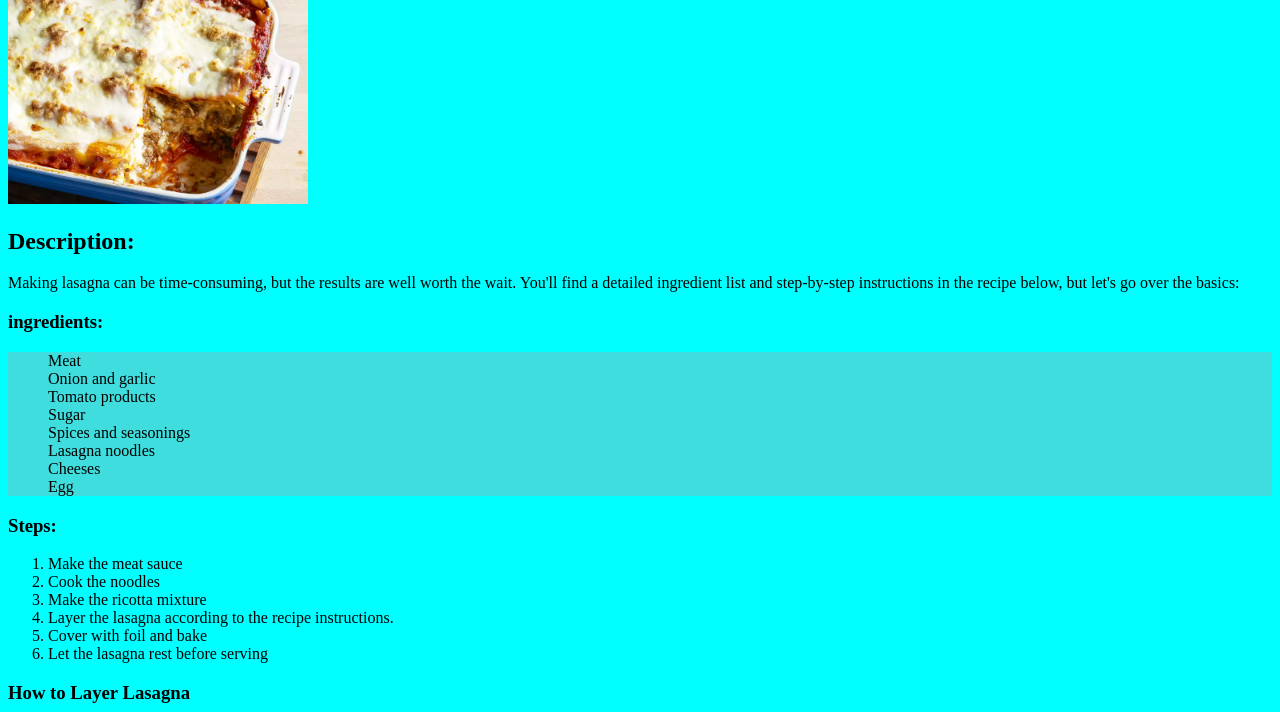
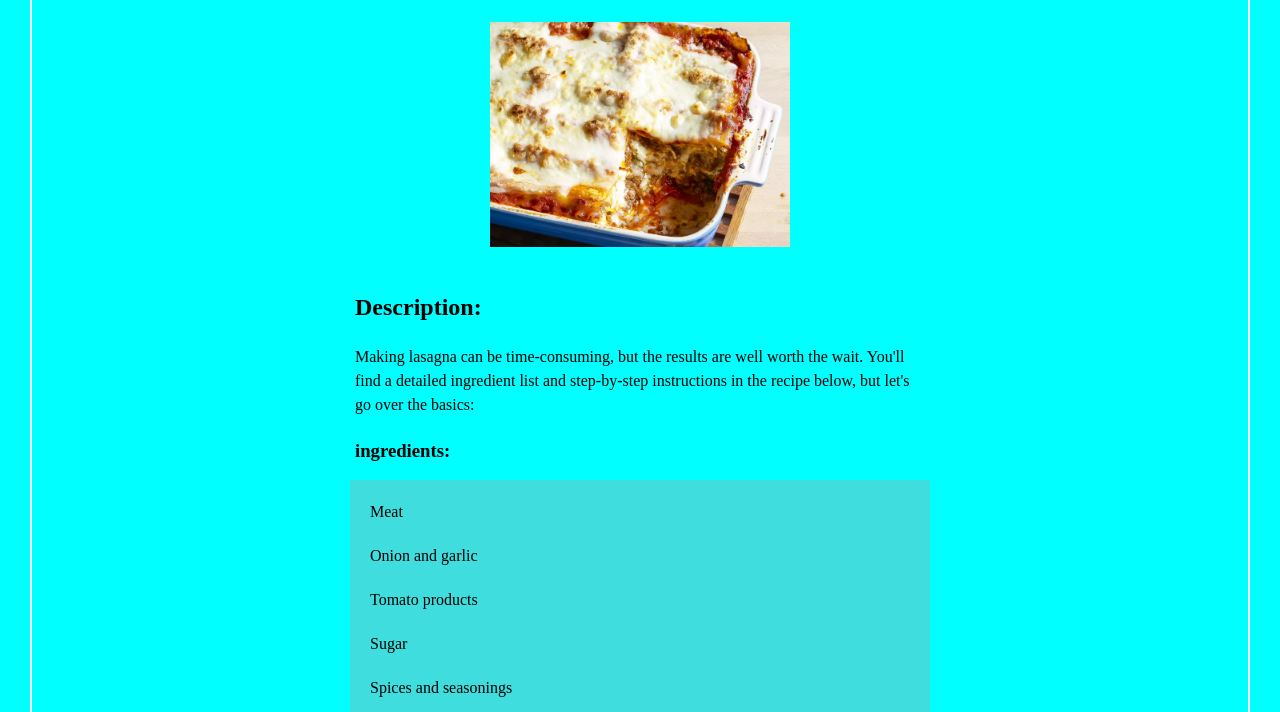
Before and after one commit to drmdg/OdinRecipes, a plain HTML site: page recipes/lasagna.html in a window 1280 px wide. Shown: the part 120-832 px from the top of the page. Drawn offline with Linux system fonts and the light colour scheme.

Commit message:
Novos features in css

```diff
--- a/css/style.css
+++ b/css/style.css
@@ -1,3 +1,9 @@
+*{
+    margin: 10px;
+    padding: 5px;
+    line-height: 1.5;
+}
+
 body{
     background-color: aqua;
 }
@@ -16,3 +22,14 @@ ul{
 a{
     text-decoration: none;
 }
+.container{
+    border: 2px white solid;
+    text-align: center;
+    margin: auto;
+
+}
+.content{
+    margin: auto;
+    width: 600px;
+    text-align: left;
+}
--- a/recipes/lasagna.html
+++ b/recipes/lasagna.html
@@ -13,11 +13,10 @@
     </style>
 </head>
 <body>
-
+    <div class="container">
     <h1 class="titulo">World's Best Lasagna</h1>
     <img src="../img/lasagna.webp" alt="Imagem de uma lasanha">
-
-    <h2>Description: </h2>
+    <div class="content">    <h2>Description: </h2>
     <p>Making lasagna can be time-consuming, but the results are well worth the wait. You'll find a detailed ingredient list and step-by-step instructions in the recipe below, but let's go over the basics:</p>
     <h3>ingredients: </h3>
     <ul>
@@ -57,6 +56,9 @@
               Also, it's important to let the lasagna rest at room temperature for about 15 minutes before you cut into it.</p>
 
             <a href="../index.html">Back</a>
+        </div>
+
+    </div>
 
 
 </body>
```
Also changed, not shown: index.html (+3 -0 lines), recipes/beef.html (+4 -3 lines), recipes/mac.html (+4 -1 lines), recipes/potato.html (+4 -2 lines).
